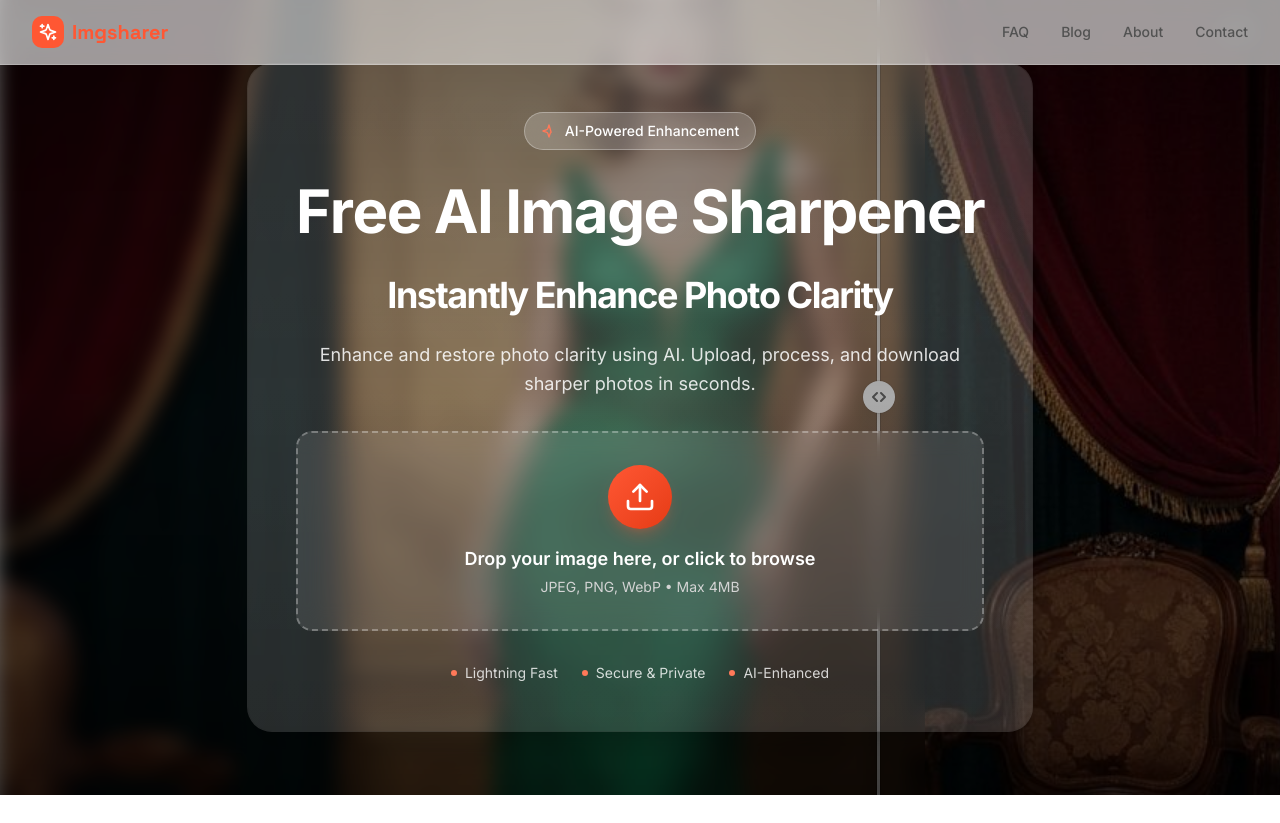
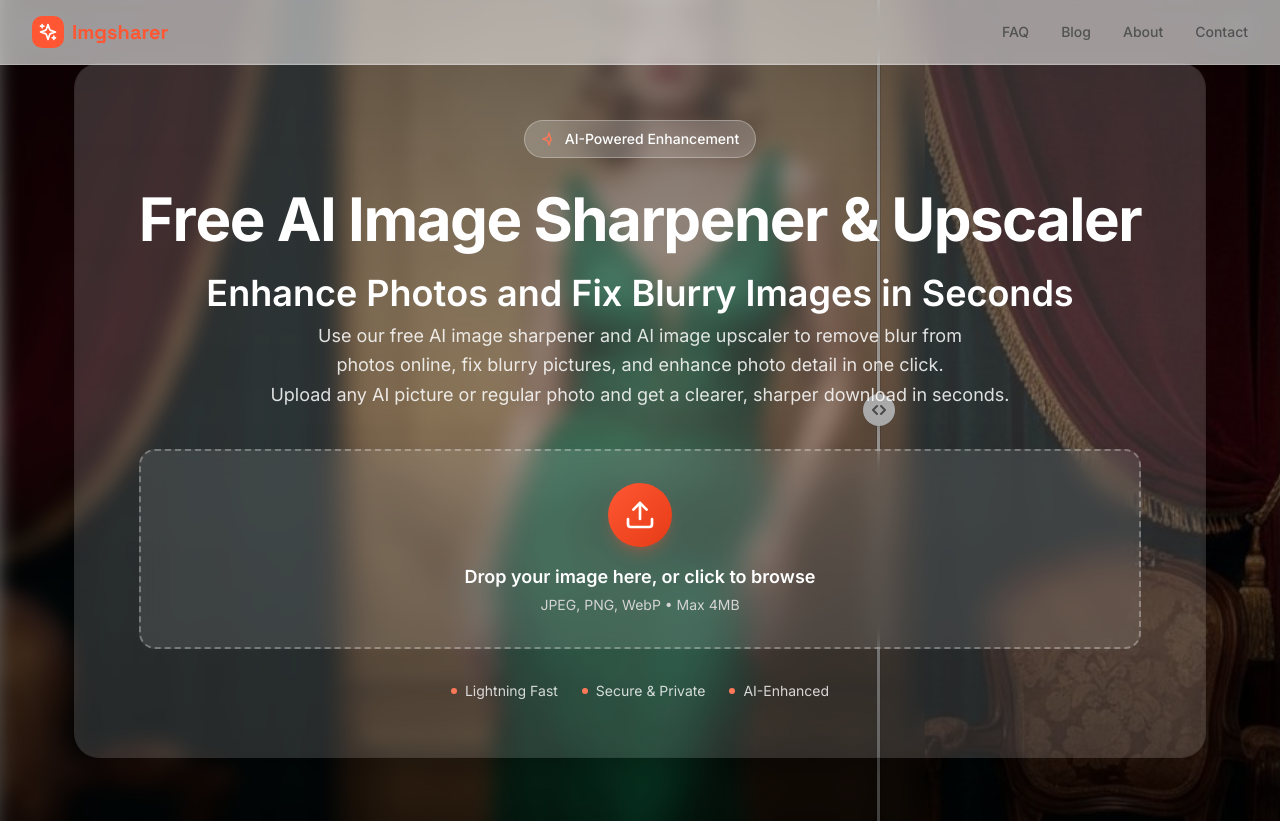
Before and after one commit to markcc06/Imgsharer, a Next.js app: page / in a window 1280 px wide. Shown: the top 823 px of the page. Built offline with nearby package versions, Linux system fonts and the light colour scheme.

Commit message:
feat: update homepage hero copy and blog assets

```diff
--- a/components/hero-section.tsx
+++ b/components/hero-section.tsx
@@ -143,11 +143,11 @@ export function HeroSection() {
 
       <div className="relative z-30 container-custom py-12 md:py-16">
         <Reveal>
-          <div
-            data-hero-foreground
-            className="max-w-screen-lg mx-auto bg-white/10 bg-gradient-to-b from-white/8 to-white/5 ring-1 ring-white/15 rounded-3xl p-8 md:p-12 shadow-[0_10px_30px_rgba(0,0,0,0.25)]"
-          >
-            <div className="text-center mb-8">
+            <div
+              data-hero-foreground
+              className="w-full max-w-6xl mx-auto bg-white/10 bg-gradient-to-b from-white/8 to-white/5 ring-1 ring-white/15 rounded-3xl px-10 py-8 md:px-16 md:py-14 shadow-[0_10px_30px_rgba(0,0,0,0.25)]"
+            >
+            <div className="text-center mb-10">
               <div
                 className={`inline-flex items-center gap-2 px-4 py-2 rounded-full backdrop-blur-md bg-white/20 border border-white/30 mb-6 transition-all duration-600 ${
                   mounted ? "opacity-100 translate-y-0" : "opacity-0 translate-y-5"
@@ -158,21 +158,23 @@ export function HeroSection() {
                 <span className="text-sm font-medium text-white">AI-Powered Enhancement</span>
               </div>
 
-              <h1 className="text-4xl md:text-6xl font-bold text-white mb-4 leading-tight tracking-tight">
-                <AnimatedText text="Free AI Image Sharpener" delay={0.2} />
-                <br />
-                <span className="text-2xl md:text-4xl">
-                  <AnimatedText text="Instantly Enhance Photo Clarity" delay={0.4} />
-                </span>
+              <h1 className="text-4xl md:text-6xl font-bold text-white mb-4 leading-tight tracking-tight whitespace-nowrap">
+                <AnimatedText text="Free AI Image Sharpener & Upscaler" delay={0.2} />
               </h1>
+              <p className="text-2xl md:text-4xl font-semibold text-white mb-2">
+                <AnimatedText text="Enhance Photos and Fix Blurry Images in Seconds" delay={0.4} />
+              </p>
 
               <p
-                className={`text-base md:text-lg text-white/85 mb-8 leading-relaxed max-w-2xl mx-auto transition-all duration-600 ${
+                className={`text-base md:text-lg text-white/85 mb-10 leading-relaxed max-w-3xl mx-auto text-balance transition-all duration-600 ${
                   mounted ? "opacity-100 translate-y-0" : "opacity-0 translate-y-5"
                 }`}
                 style={{ transitionDelay: "0.8s" }}
               >
-                Enhance and restore photo clarity using AI. Upload, process, and download sharper photos in seconds.
+                Use our free AI image sharpener and AI image upscaler to remove blur from photos online, fix blurry pictures,
+                and enhance photo detail in one click.
+                <br />
+                Upload any AI picture or regular photo and get a clearer, sharper download in seconds.
               </p>
             </div>
 
```
